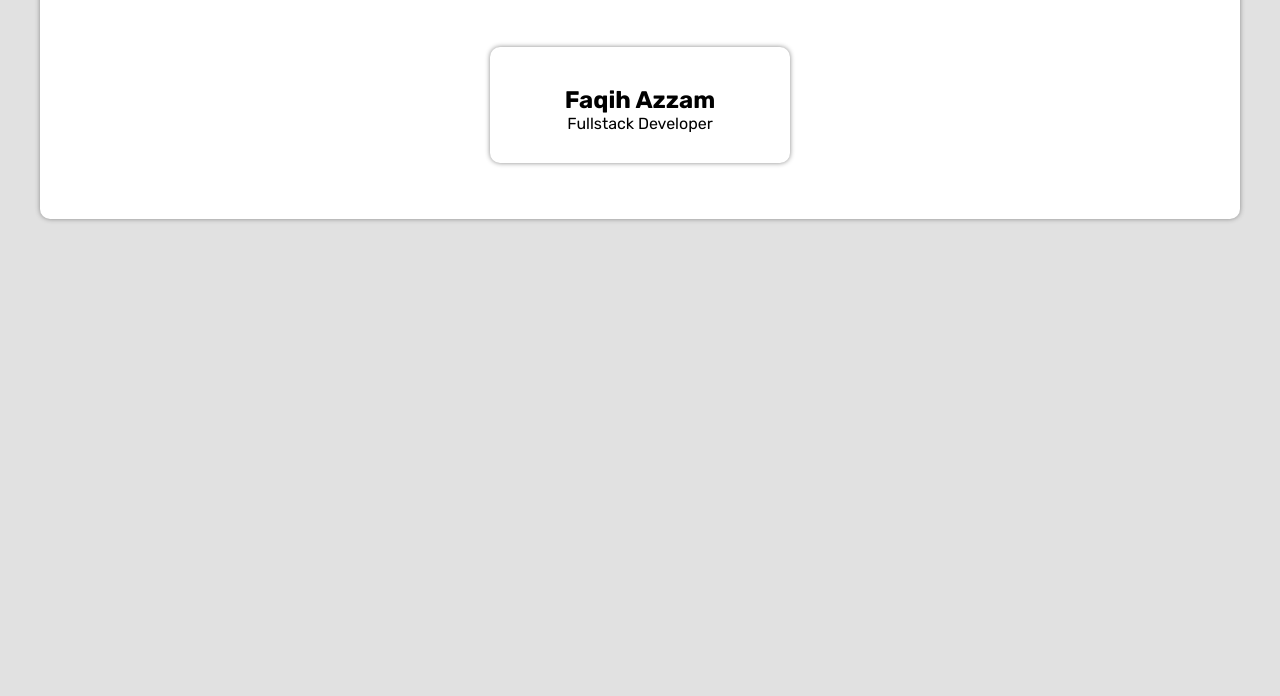
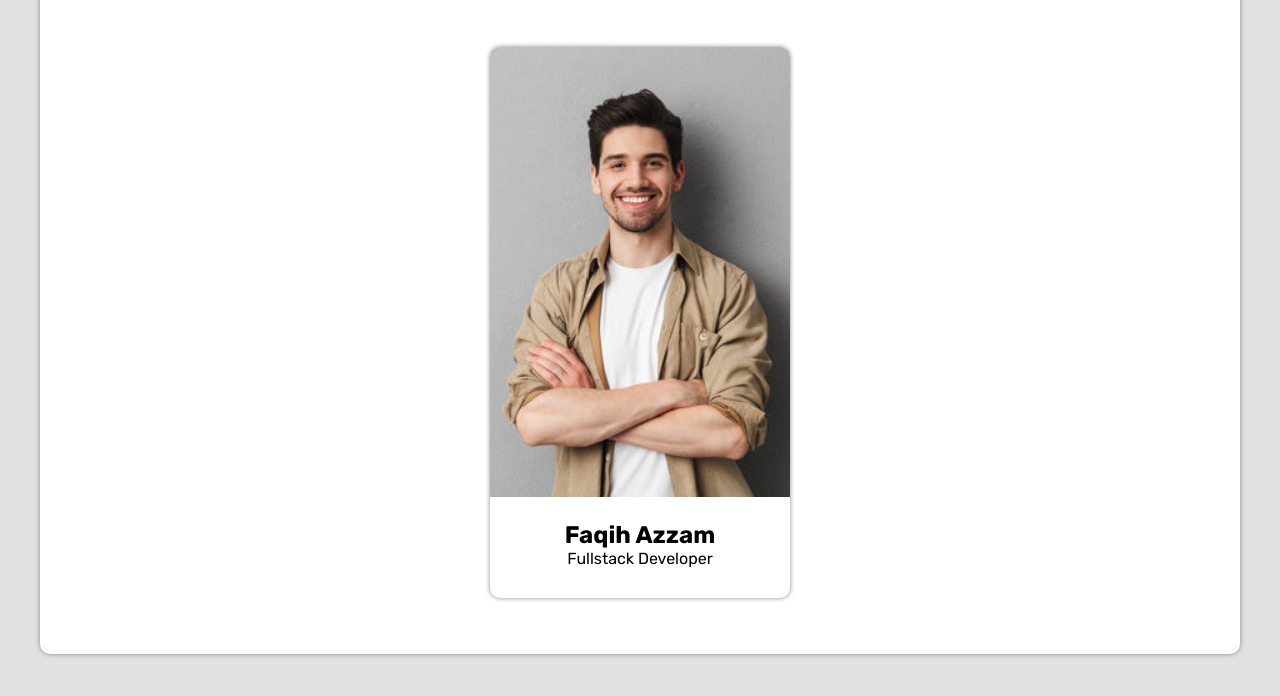
Before and after one commit to Faqih-Azzam/B39-D1-Creating-Card, a plain HTML site: page index.html in a window 1280 px wide. Shown: the part 544-1240 px from the top of the page. Before the commit the page ends 863 px from the top, so only its background shows below. Drawn offline with Linux system fonts and the light colour scheme.

Commit message:
Creating Card

```diff
--- a/index.html
+++ b/index.html
@@ -73,7 +73,7 @@
             margin: 0 auto;
             margin-top: 50px;
             ">
-                <img src="/Day-1/assets/images/man.jpg" alt="" width="300px" style="border-radius: 10px 10px 0 0; ">
+                <img src="assets/images/man.jpg" alt="" width="300px" style="border-radius: 10px 10px 0 0; ">
                 <h2 style="text-align: center; margin-bottom: 0;">Faqih Azzam</h2>
                 <p style="text-align: center; margin-top: 0; padding-bottom: 30px;">Fullstack Developer</p>
             </div>
```
